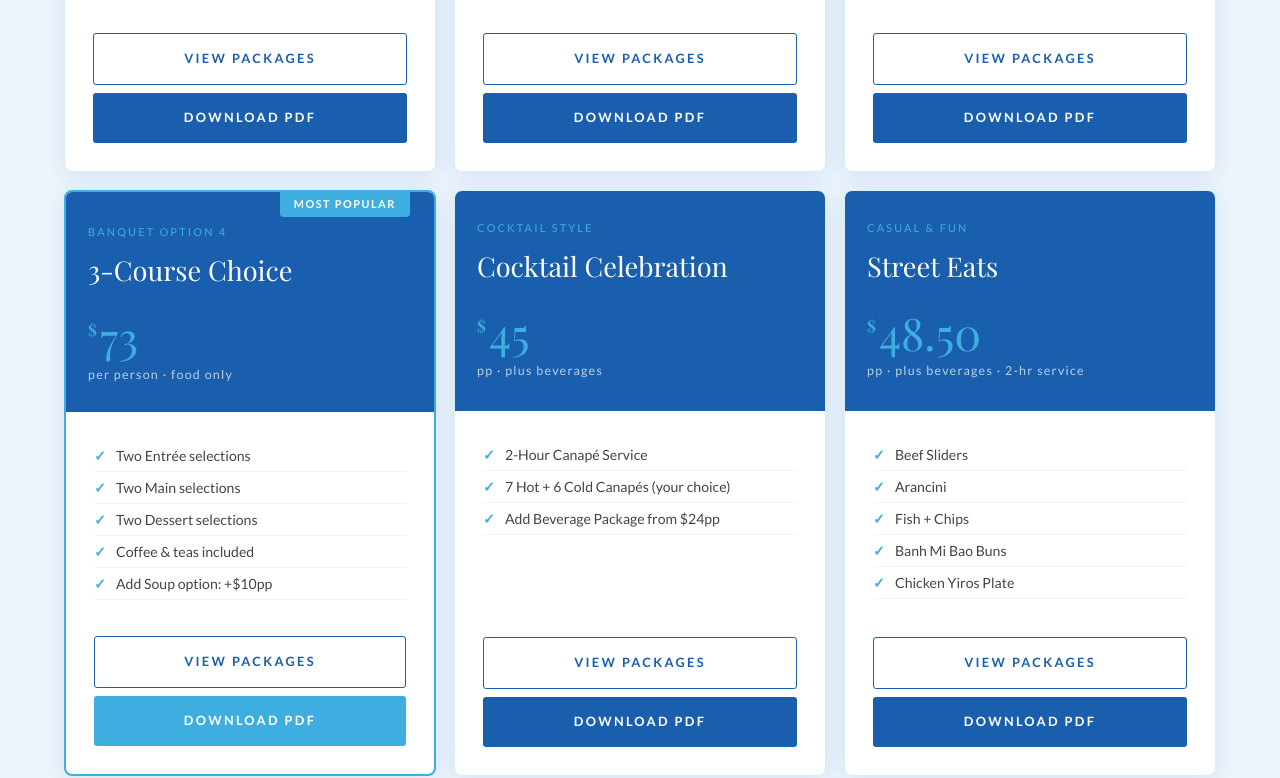
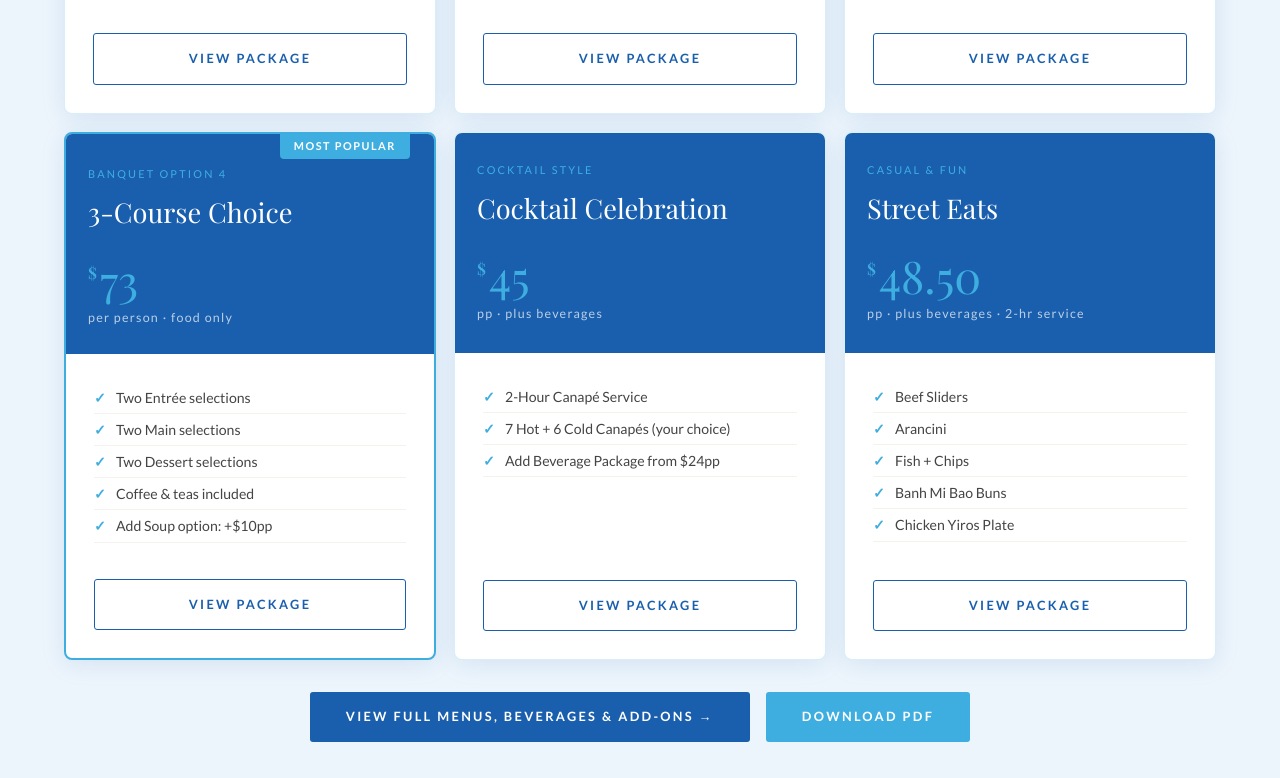
Before and after one commit to LeoFuentes11/adelaide-pavilion-website, a plain HTML site: page social.html in a window 1280 px wide. Shown: the part 2922-3700 px from the top of the page. Drawn offline with nearby package versions, Linux system fonts and the light colour scheme; a script that the page names is missing; a web font is replaced by a local one.

Commit message:
Restructure package CTAs on weddings, social, and corporate pages
Individual package cards now show only a single View Package button linking to
the relevant section of packages.html. Download PDF moved exclusively to the
bottom CTA row, placed to the right of the View Full Packages button.

Corporate tiles gain View Package buttons and a new two-button CTA row above
the existing PDF download block.

```diff
--- a/social.html
+++ b/social.html
@@ -124,41 +124,42 @@
         <div class="pkg-header"><div class="pkg-tag">Banquet Option 1</div><div class="pkg-name">2-Course: Main + Dessert</div>
         <div class="pkg-price-wrap"><div class="pkg-price"><sup>$</sup>50</div><div class="pkg-price-label">per person · food only</div></div></div>
         <div class="pkg-body"><ul class="pkg-list"><li>One Main selection</li><li>One Dessert selection</li><li>Seasonal vegetables included</li></ul></div>
-        <div class="pkg-footer" style="display:flex;gap:8px;flex-wrap:wrap;"><a href="packages.html#social" class="btn btn-outline-green" style="flex:1;text-align:center;">View Packages</a><a href="_docs/social-packages.pdf" class="btn btn-green" style="flex:1;text-align:center;" target="_blank" rel="noopener">Download PDF</a></div>
+        <div class="pkg-footer"><a href="packages.html#social" class="btn btn-outline-green" style="width:100%;text-align:center;">View Package</a></div>
       </div>
       <div class="pkg-card fade-up" data-delay="80">
         <div class="pkg-header"><div class="pkg-tag">Banquet Option 2</div><div class="pkg-name">2-Course: Entrée + Main</div>
         <div class="pkg-price-wrap"><div class="pkg-price"><sup>$</sup>55</div><div class="pkg-price-label">per person · food only</div></div></div>
         <div class="pkg-body"><ul class="pkg-list"><li>One Entrée selection</li><li>One Main selection</li><li>Dinner rolls, butter &amp; seasonal veg</li></ul></div>
-        <div class="pkg-footer" style="display:flex;gap:8px;flex-wrap:wrap;"><a href="packages.html#social" class="btn btn-outline-green" style="flex:1;text-align:center;">View Packages</a><a href="_docs/social-packages.pdf" class="btn btn-green" style="flex:1;text-align:center;" target="_blank" rel="noopener">Download PDF</a></div>
+        <div class="pkg-footer"><a href="packages.html#social" class="btn btn-outline-green" style="width:100%;text-align:center;">View Package</a></div>
       </div>
       <div class="pkg-card fade-up" data-delay="160">
         <div class="pkg-header"><div class="pkg-tag">Banquet Option 3</div><div class="pkg-name">3-Course Set Menu</div>
         <div class="pkg-price-wrap"><div class="pkg-price"><sup>$</sup>63</div><div class="pkg-price-label">per person · food only</div></div></div>
         <div class="pkg-body"><ul class="pkg-list"><li>One Entrée selection</li><li>One Main selection</li><li>One Dessert selection</li><li>Coffee &amp; teas included</li><li>Add Soup option: +$10pp</li></ul></div>
-        <div class="pkg-footer" style="display:flex;gap:8px;flex-wrap:wrap;"><a href="packages.html#social" class="btn btn-outline-green" style="flex:1;text-align:center;">View Packages</a><a href="_docs/social-packages.pdf" class="btn btn-green" style="flex:1;text-align:center;" target="_blank" rel="noopener">Download PDF</a></div>
+        <div class="pkg-footer"><a href="packages.html#social" class="btn btn-outline-green" style="width:100%;text-align:center;">View Package</a></div>
       </div>
       <div class="pkg-card featured fade-up" data-delay="240">
         <div class="pkg-header"><div class="pkg-tag">Banquet Option 4</div><div class="pkg-name">3-Course Choice</div>
         <div class="pkg-price-wrap"><div class="pkg-price"><sup>$</sup>73</div><div class="pkg-price-label">per person · food only</div></div></div>
         <div class="pkg-body"><ul class="pkg-list"><li>Two Entrée selections</li><li>Two Main selections</li><li>Two Dessert selections</li><li>Coffee &amp; teas included</li><li>Add Soup option: +$10pp</li></ul></div>
-        <div class="pkg-footer" style="display:flex;gap:8px;flex-wrap:wrap;"><a href="packages.html#social" class="btn btn-outline-green" style="flex:1;text-align:center;">View Packages</a><a href="_docs/social-packages.pdf" class="btn btn-gold" style="flex:1;text-align:center;" target="_blank" rel="noopener">Download PDF</a></div>
+        <div class="pkg-footer"><a href="packages.html#social" class="btn btn-outline-green" style="width:100%;text-align:center;">View Package</a></div>
       </div>
       <div class="pkg-card fade-up">
         <div class="pkg-header"><div class="pkg-tag">Cocktail Style</div><div class="pkg-name">Cocktail Celebration</div>
         <div class="pkg-price-wrap"><div class="pkg-price"><sup>$</sup>45</div><div class="pkg-price-label">pp · plus beverages</div></div></div>
         <div class="pkg-body"><ul class="pkg-list"><li>2-Hour Canapé Service</li><li>7 Hot + 6 Cold Canapés (your choice)</li><li>Add Beverage Package from $24pp</li></ul></div>
-        <div class="pkg-footer" style="display:flex;gap:8px;flex-wrap:wrap;"><a href="packages.html#social" class="btn btn-outline-green" style="flex:1;text-align:center;">View Packages</a><a href="_docs/social-packages.pdf" class="btn btn-green" style="flex:1;text-align:center;" target="_blank" rel="noopener">Download PDF</a></div>
+        <div class="pkg-footer"><a href="packages.html#social" class="btn btn-outline-green" style="width:100%;text-align:center;">View Package</a></div>
       </div>
       <div class="pkg-card fade-up" data-delay="80">
         <div class="pkg-header"><div class="pkg-tag">Casual &amp; Fun</div><div class="pkg-name">Street Eats</div>
         <div class="pkg-price-wrap"><div class="pkg-price"><sup>$</sup>48.50</div><div class="pkg-price-label">pp · plus beverages · 2-hr service</div></div></div>
         <div class="pkg-body"><ul class="pkg-list"><li>Beef Sliders</li><li>Arancini</li><li>Fish + Chips</li><li>Banh Mi Bao Buns</li><li>Chicken Yiros Plate</li></ul></div>
-        <div class="pkg-footer" style="display:flex;gap:8px;flex-wrap:wrap;"><a href="packages.html#social" class="btn btn-outline-green" style="flex:1;text-align:center;">View Packages</a><a href="_docs/social-packages.pdf" class="btn btn-green" style="flex:1;text-align:center;" target="_blank" rel="noopener">Download PDF</a></div>
+        <div class="pkg-footer"><a href="packages.html#social" class="btn btn-outline-green" style="width:100%;text-align:center;">View Package</a></div>
       </div>
     </div>
     <div class="text-center mt-32" style="display:flex;gap:16px;justify-content:center;flex-wrap:wrap;">
-      <a href="_docs/social-packages.pdf" class="btn btn-green" target="_blank" rel="noopener">View Full Menus, Beverages &amp; Add-Ons →</a>
+      <a href="packages.html#social" class="btn btn-green">View Full Menus, Beverages &amp; Add-Ons →</a>
+      <a href="_docs/social-packages.pdf" class="btn btn-gold" target="_blank" rel="noopener">Download PDF</a>
     </div>
   </div>
 </section>
```
Also changed, not shown: corporate.html (+13 -4 lines), weddings.html (+5 -4 lines).
